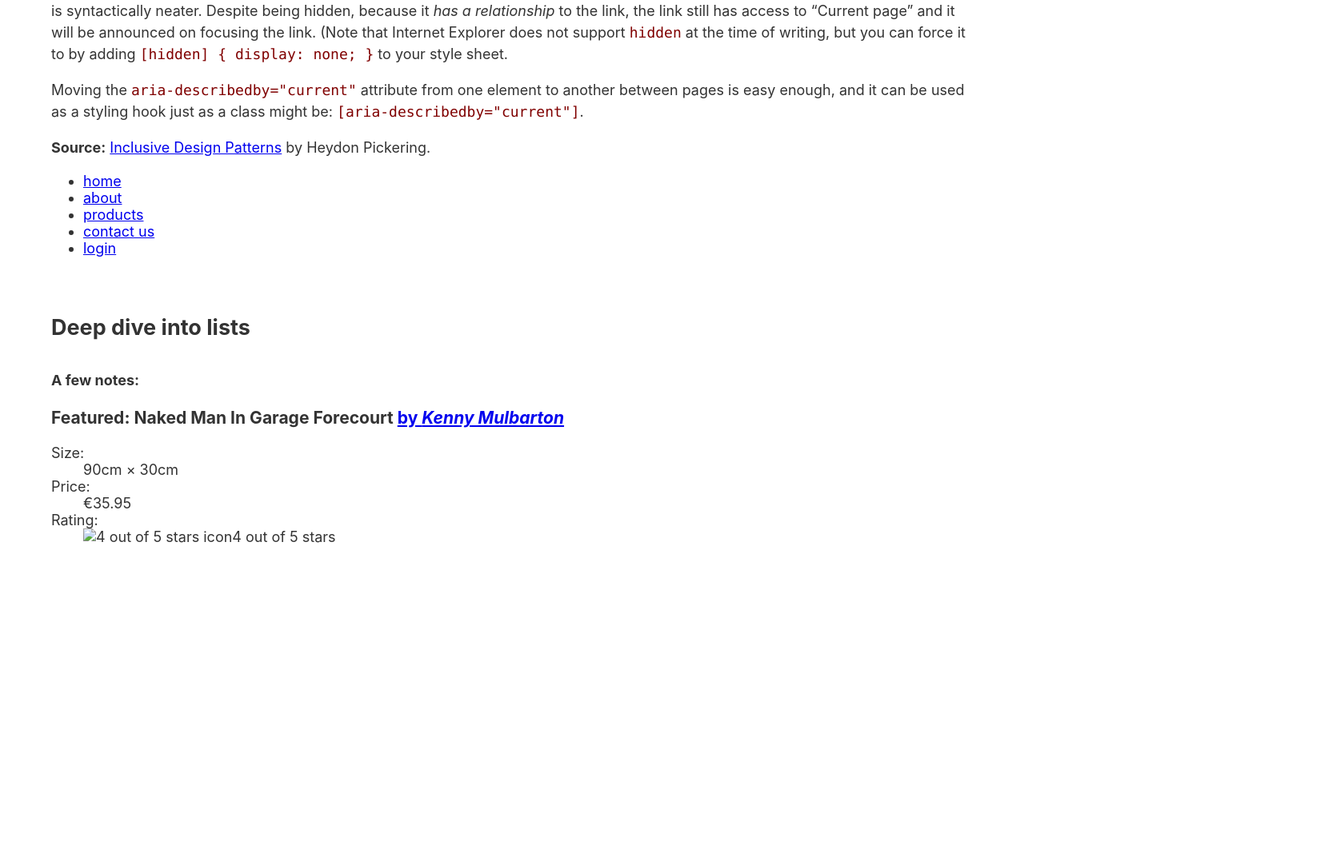
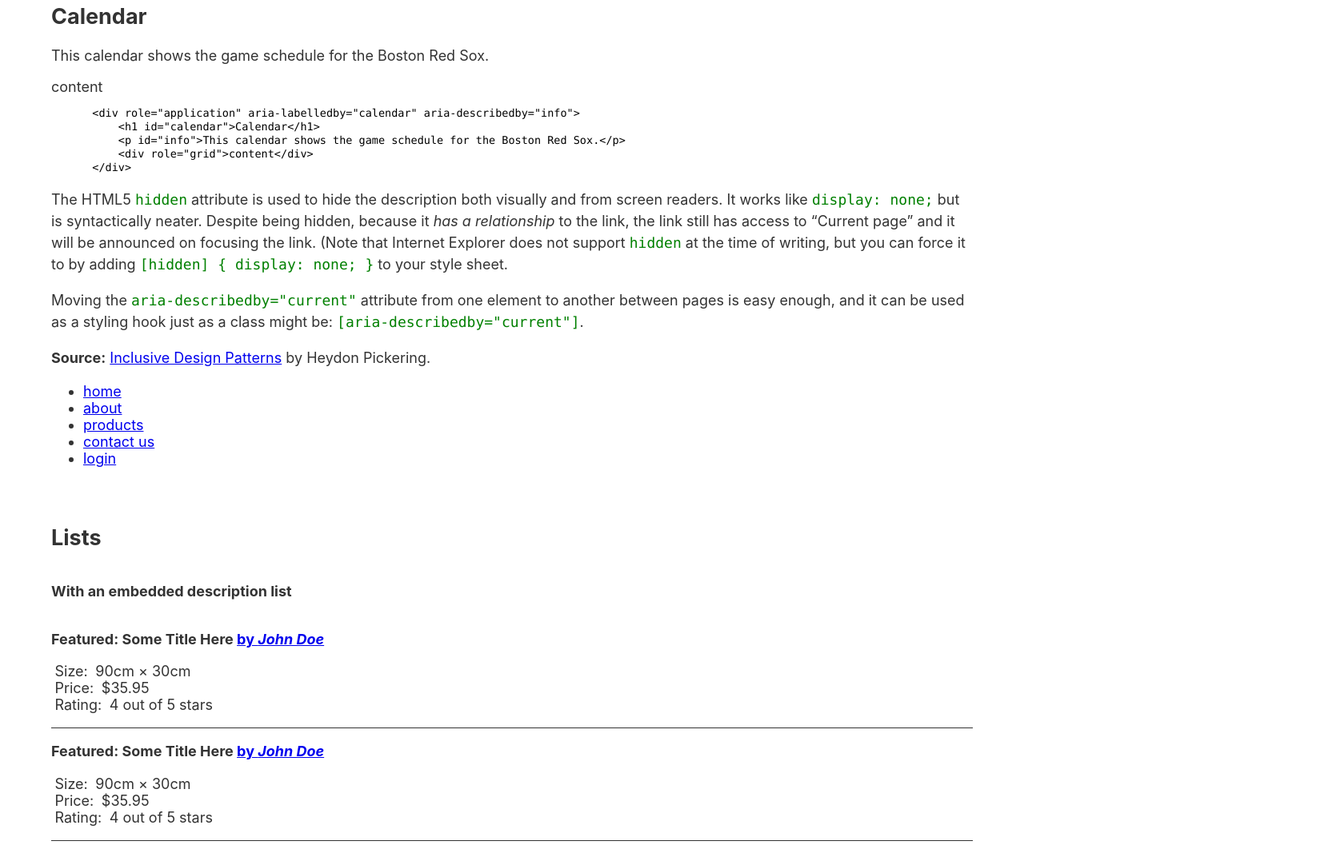
Before and after one commit to elmnt/inclusive-practice, a website: page src/index.html in a window 1280 px wide. Shown: the part 1076-2148 px from the top of the page at 80% size, 1660 px wide, since content can reach past the window. Before the commit the page ends 2004 px from the top, so only its background shows below. Drawn offline with Linux system fonts and the light colour scheme.

Commit message:
more practice

```diff
--- a/src/index.html
+++ b/src/index.html
@@ -24,13 +24,7 @@ html {
 }
 
 .code {
-    /*
-    border: 1px solid #ccc;
-    background-color: #f9f9f9;
-    padding: .25em;
-    */
-    font-weight: normal;
-    color: maroon;
+    color: green;
 }
 
 </style>
@@ -39,7 +33,7 @@ html {
 
 <header class="center tl w-100 mw8" role="banner">
     <h1 class="f1 lh-title">Inclusive Design Practice</h1>
-    <p class="mb5 f5 lh-copy">This is a sandbox to play with Heydon Pickering's <a class="link underline hover-purple" href="https://inclusive-components.design/">Inclusive Components</a>, using Tachyons for element styles.</p>
+    <p class="mb5 f5 lh-copy">This is a sandbox to play with Heydon Pickering's <a aria-label="Inclusive Components" class="link underline hover-purple" href="https://inclusive-components.design/">Inclusive Components</a>, using Tachyons for element styles.</p>
 </header>
 
 <main id="main">
@@ -54,15 +48,15 @@ So this would be moved, with the inclusion of additional navigation elements.
 
     <section class="mb5">
         <h1 class="f3 lh-title">Buttons</h1>
-        <p class="f5 lh-copy">Shown with an optional data-* attribute, and an aria label</p>
+        <p class="f5 lh-copy">Shown with an optional data-* attribute, and a descriptive aria label. We can also add further description on the button itself, for screen readers, but hide it from view, using the Tachyons class: <code>.clip</code>.</p>
         <div class="mv4">
-            <button data-action="action" aria-label="label" class="link pointer pv3 ph4 f6 b bg-blue br-pill white b--none">Add to Cart</button>
+            <button data-action="action" aria-label="Add Product Name to Cart" class="link pointer pv3 ph4 f6 b bg-blue br-pill white b--none">Add <span class="clip">Product Name</span> to Cart</button>
         </div>
-        <pre class="f7 line-numbers"><code class="language-markup">&lt;button data-action="action" aria-label="label" class="link pointer pv3 ph4 f6 b bg-blue br-pill white b--none"&gt;Add to Cart&lt;/button&gt;</code></pre>
+        <pre class="f7 line-numbers"><code class="language-markup">&lt;button data-action="action" aria-label="Add Product Name to Cart" class="link pointer pv3 ph4 f6 b bg-blue br-pill white b--none"&gt;Add &lt;span class="clip"&gt;Product Name&lt;/span&gt; to Cart&lt;/button&gt;</code></pre>
     </section>
 
     <section class="mb5">
-        <h1 class="mb4 f3 lh-title">Cutsom Elements and Shadow DOM</h1>
+        <h1 class="mb4 f3 lh-title">Custom Elements and Shadow DOM</h1>
         <h3>Toggle Button</h3>
         <p class="f5 lh-copy">Source: <a class="link underline hover-purple" href="https://codepen.io/heydon/pen/ZOqwqQ">Inclusive toggle button on CodePen</a></p>
         <div class="mv4">
@@ -75,6 +69,18 @@ So this would be moved, with the inclusion of additional navigation elements.
         <h1 class="mb4 f3 lh-title">Using <span class="code">aria-describedby</span> for current page context</h1>
         <p class="f5 lh-copy b">A few notes:</p>
         <p class="f5 lh-copy"><span class="code">aria-describedby</span> is a relationship attribute: it associates the described element with the descriptive element via <span class="code">id</span>. The description is the descriptive element’s text node.</p>
+
+        <div role="application" aria-labelledby="calendar" aria-describedby="info">
+            <h1 id="calendar">Calendar</h1>
+            <p id="info">This calendar shows the game schedule for the Boston Red Sox.</p>
+            <div role="grid">content</div>
+        </div>
+        <pre class="f7 line-numbers"><code class="language-markup">&lt;div role="application" aria-labelledby="calendar" aria-describedby="info"&gt;
+    &lt;h1 id="calendar"&gt;Calendar&lt;/h1&gt;
+    &lt;p id="info"&gt;This calendar shows the game schedule for the Boston Red Sox.&lt;/p&gt;
+    &lt;div role="grid"&gt;content&lt;/div&gt;
+&lt;/div&gt;</code></pre>
+
         <p class="f5 lh-copy">The HTML5 <span class="code">hidden</span> attribute is used to hide the description both visually and from screen readers. It works like <span class="code">display: none;</span> but is syntactically neater. Despite being hidden, because it <em>has a relationship</em> to the link, the link still has access to “Current page” and it will be announced on focusing the link. (Note that Internet Explorer does not support <span class="code">hidden</span> at the time of writing, but you can force it to by adding <span class="code">[hidden] { display: none; }</span> to your style sheet.</p>
         <p class="f5 lh-copy">Moving the <span class="code">aria-describedby="current"</span> attribute from one element to another between pages is easy enough, and it can be used as a styling hook just as a class might be: <span class="code">[aria-describedby="current"]</span>.
         <p class="f5 lh-copy"><span class="b">Source:</span> <a href="https://books.apple.com/us/book/inclusive-design-patterns/id1166112409">Inclusive Design Patterns</a> by Heydon Pickering.</p>
@@ -91,26 +97,45 @@ So this would be moved, with the inclusion of additional navigation elements.
     </section>
 
     <section class="mb5">
-        <h1 class="mb4 f3 lh-title">Deep dive into lists</h1>
-        <p class="f5 lh-copy b">A few notes:</p>
-
-<ul class="list pl0">
-    <li>
-        <h3><span class="b">Featured:</span> Naked Man In Garage Forecourt <a href="/photographer/kenny-mulbarton">by <cite>Kenny Mulbarton</cite></a></h3>
-        <dl>
-            <dt>Size:</dt>
-            <dd>90cm × 30cm</dd>
-            <dt>Price:</dt>
-            <dd>€35.95</dd>
-            <dt>Rating:</dt>
-            <dd><img src="/images/rating_4_5.svg" alt="4 out of 5 stars icon">4 out of 5 stars</dd>
-        </dl>
-    </li>
-</ul>
-
+        <h1 class="mb4 f3 lh-title">Lists</h1>
+        <p class="f5 lh-copy b mb4">With an embedded description list</p>
+        <ul class="list pl0">
+            <li class="bb">
+                <h3 class="f5 lh-title"><span class="b">Featured:</span> Some Title Here <a href="#">by <cite>John Doe</cite></a></h3>
+                <dl>
+                    <div>
+                        <dt class="dib ml1">Size:</dt>
+                        <dd class="dib ml1">90cm × 30cm</dd>
+                    </div>
+                    <div>
+                        <dt class="dib ml1">Price:</dt>
+                        <dd class="dib ml1">$35.95</dd>
+                    </div>
+                    <div>
+                        <dt class="dib ml1">Rating:</dt>
+                        <dd class="dib ml1">4 out of 5 stars</dd>
+                    </div>
+                </dl>
+            </li>
+            <li class="bb">
+                    <h3 class="f5 lh-title"><span class="b">Featured:</span> Some Title Here <a href="#">by <cite>John Doe</cite></a></h3>
+                    <dl>
+                        <div>
+                            <dt class="dib ml1">Size:</dt>
+                            <dd class="dib ml1">90cm × 30cm</dd>
+                        </div>
+                        <div>
+                            <dt class="dib ml1">Price:</dt>
+                            <dd class="dib ml1">$35.95</dd>
+                        </div>
+                        <div>
+                            <dt class="dib ml1">Rating:</dt>
+                            <dd class="dib ml1">4 out of 5 stars</dd>
+                        </div>
+                    </dl>
+                </li>
+        </ul>
     </section>
-
-
 
     <p>&nbsp;</p>
     <p>&nbsp;</p>
```
